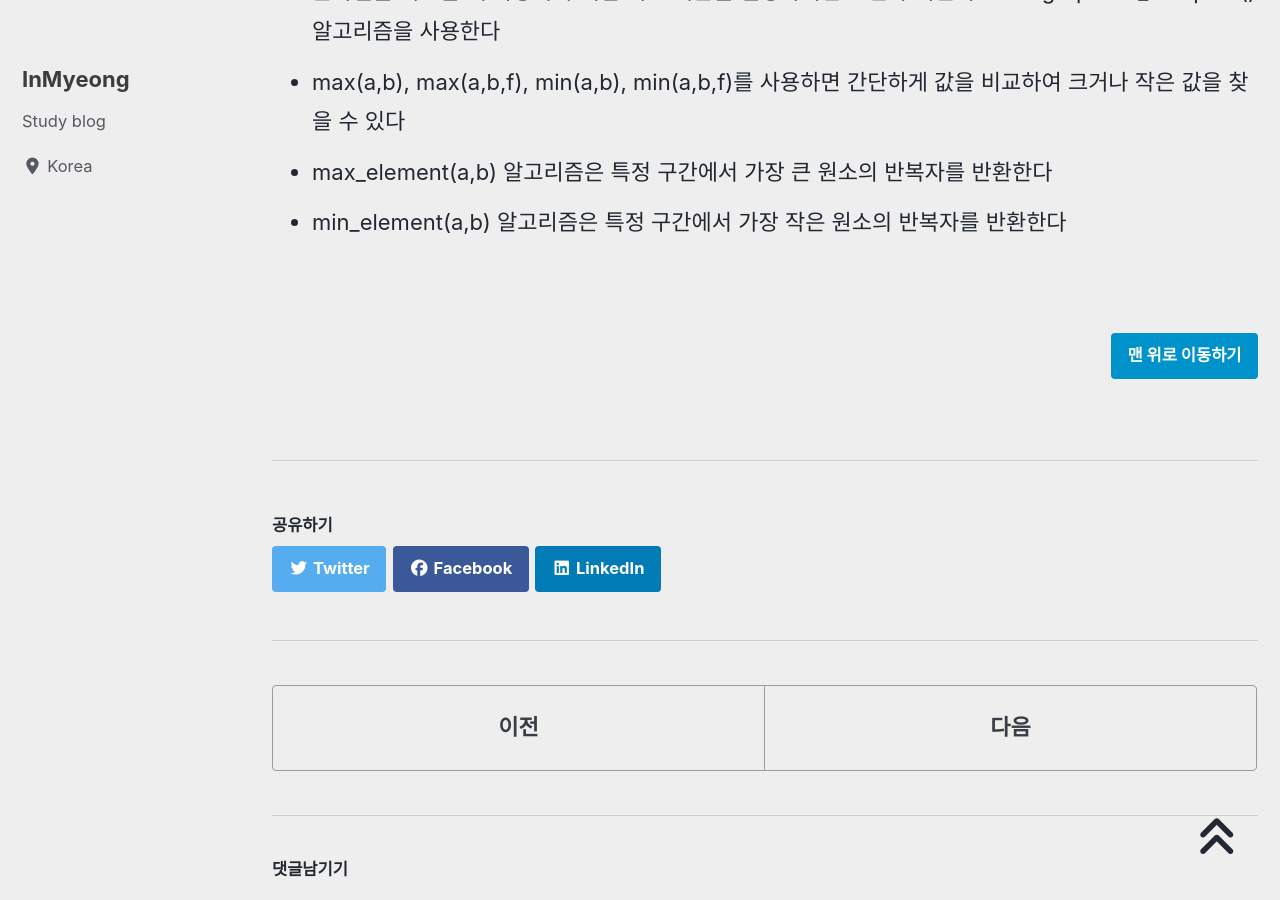
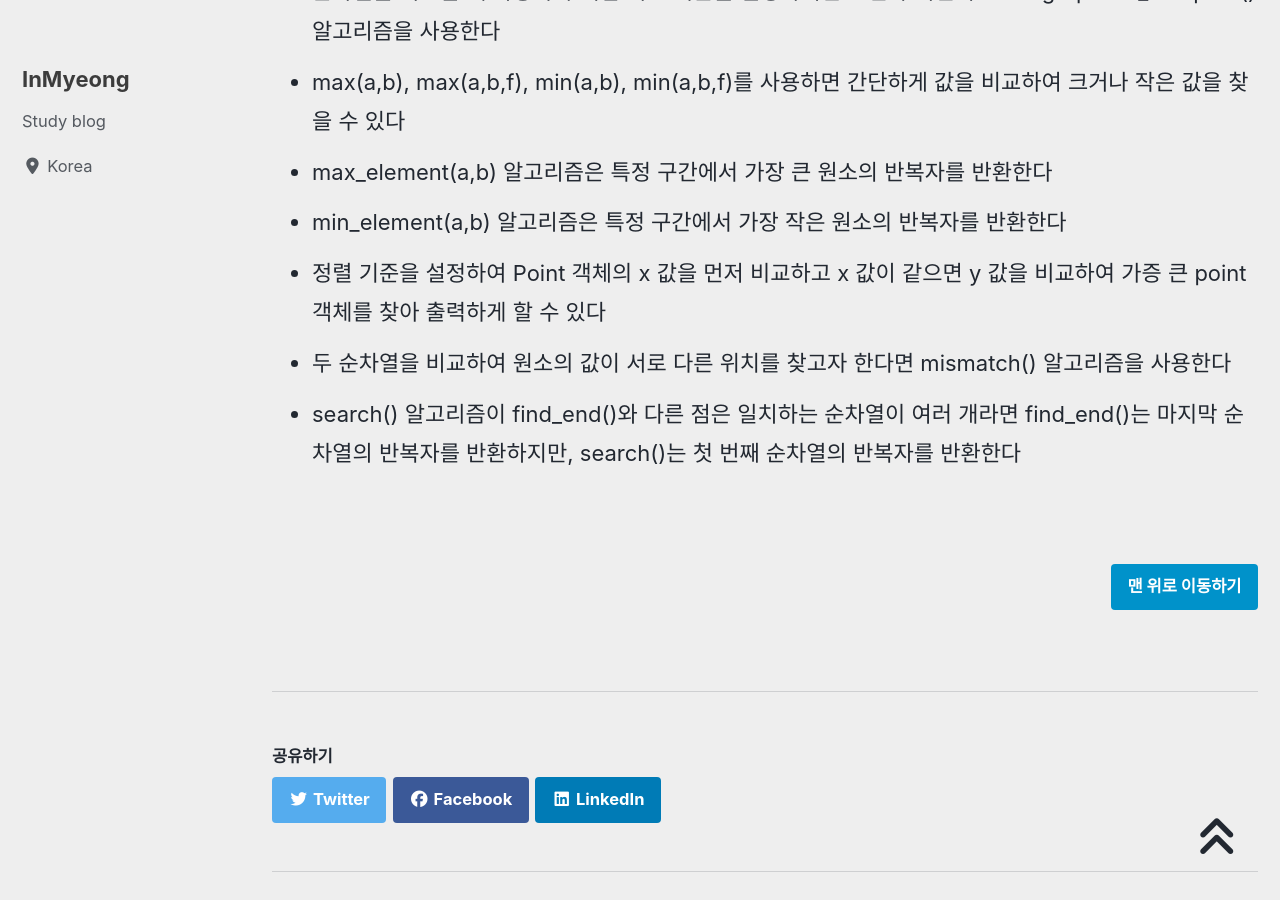
Before and after one commit to devMyeong/devMyeong.github.io, a Jekyll site: the page built from _posts/stl/2021-08-12-cpp-stl.md, in a window 1280 px wide and 900 px high, scrolled down 16650 px. Built offline with Jekyll 4.4.1, drawn with Linux system fonts in a browser that asks for light colours; cached includes are drawn as plain includes; nearby versions of some CDN libraries; some web fonts are replaced; comment, search, counter and statistics services are not loaded.

Commit message:
update stl chapter 08-1

```diff
--- a/_posts/stl/2021-08-12-cpp-stl.md
+++ b/_posts/stl/2021-08-12-cpp-stl.md
@@ -288,6 +288,9 @@ lt.remove_if(Predicate); // 이와 같이 조건자가 참인 모든 원소를
 - max(a,b), max(a,b,f), min(a,b), min(a,b,f)를 사용하면 간단하게 값을 비교하여 크거나 작은 값을 찾을 수 있다
 - max_element(a,b) 알고리즘은 특정 구간에서 가장 큰 원소의 반복자를 반환한다
 - min_element(a,b) 알고리즘은 특정 구간에서 가장 작은 원소의 반복자를 반환한다
+- 정렬 기준을 설정하여 Point 객체의 x 값을 먼저 비교하고 x 값이 같으면 y 값을 비교하여 가증 큰 point 객체를 찾아 출력하게 할 수 있다
+- 두 순차열을 비교하여 원소의 값이 서로 다른 위치를 찾고자 한다면 mismatch() 알고리즘을 사용한다
+- search() 알고리즘이 find_end()와 다른 점은 일치하는 순차열이 여러 개라면 find_end()는 마지막 순차열의 반복자를 반환하지만, search()는 첫 번째 순차열의 반복자를 반환한다
 
 <br>
 
```
